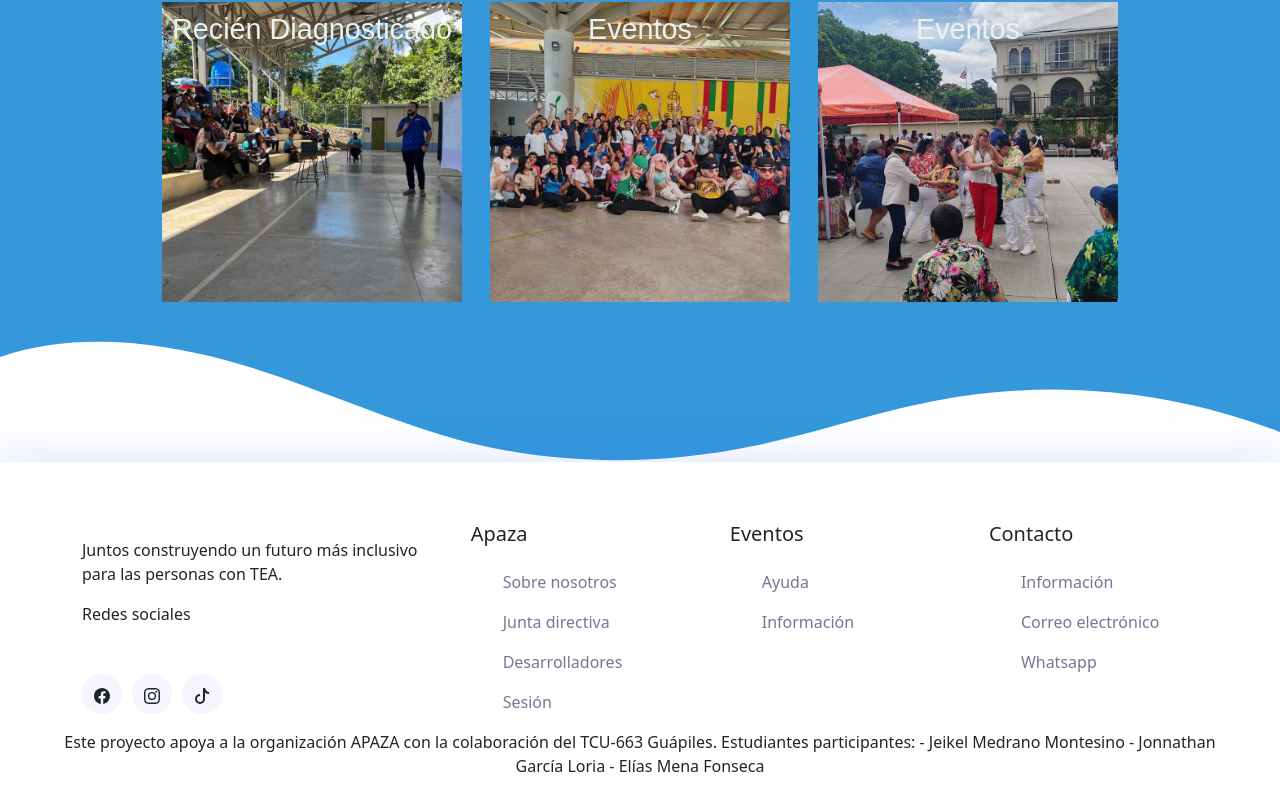
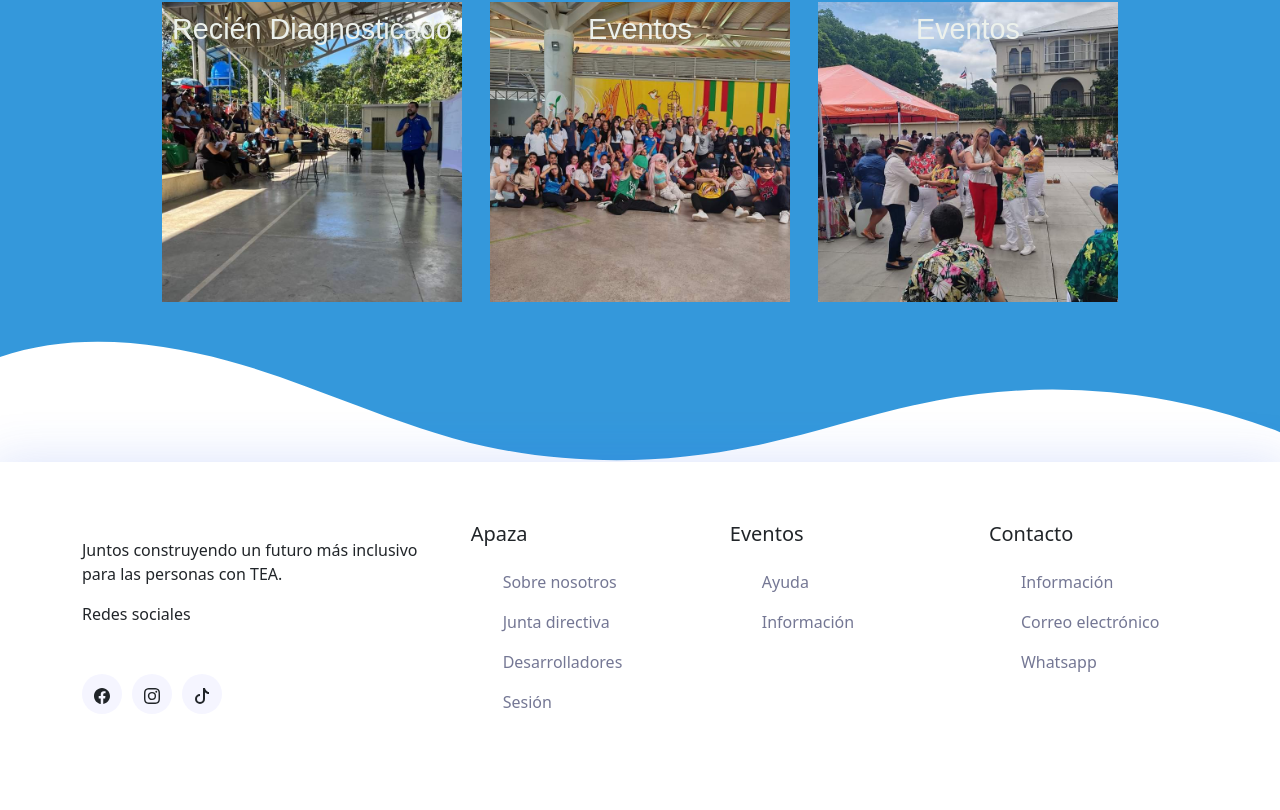
Before and after one commit to ProfesorAlbino/APAZA_Front, a Vue app: page / in a window 1280 px wide. Shown: the part 3152-3962 px from the top of the page. Built offline with nearby package versions, Linux system fonts and the light colour scheme.

Commit message:
Traducción faltante

```diff
--- a/src/components/templates/Footer.vue
+++ b/src/components/templates/Footer.vue
@@ -94,7 +94,7 @@
         </div>
 
         <div class="row">
-        <p class="text-center"> Este proyecto apoya a la organización APAZA con la colaboración del TCU-663 Guápiles. Estudiantes participantes: - Jeikel Medrano Montesino - Jonnathan García Loria - Elías Mena Fonseca</p>
+        <p class="text-center"> {{ lang?.footer?.body?.infoText }}</p>
     </div>
 
     </footer>
```
